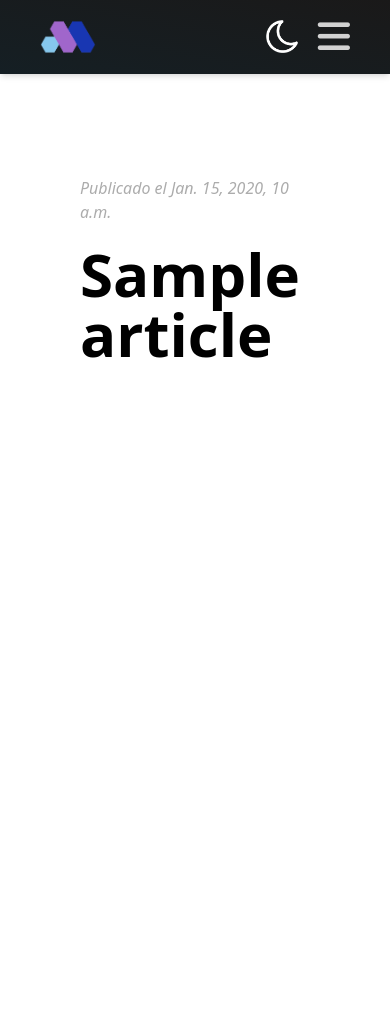
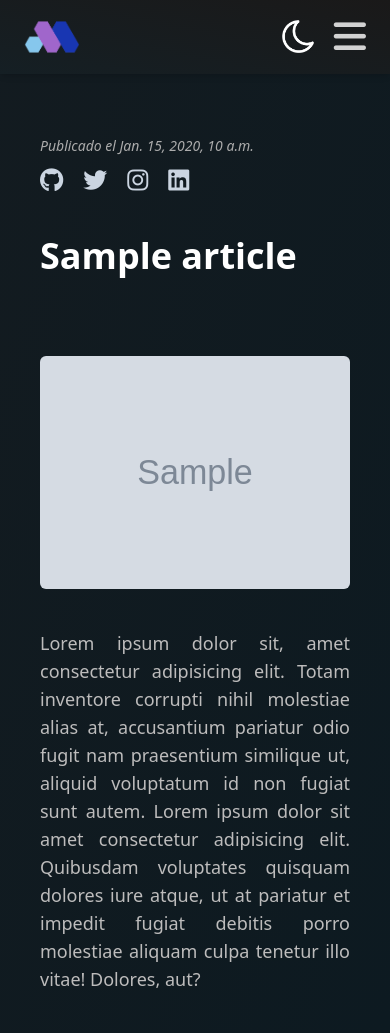
Before and after one commit to Hidrah12/Afterflow, a Django app: template apps/content/templates/public/articles/login-google-twitter-facebook.html in a window 390 px wide. Before the commit the page ends 358 px from the top, so only its background shows below. Run offline with Django 4.2, Linux system fonts and the light colour scheme; the template is opened without the code that fills it: most values are stand-ins (such as "Sample title", 1, 10 or a date in 2020); grey boxes marked "Sample" are stand-in pictures; some libraries are stand-ins or nearby versions.

Commit message:
style: se realizaron cambios al momento de leer un articulo

```diff
--- a/apps/content/templates/base.html
+++ b/apps/content/templates/base.html
@@ -11,14 +11,26 @@
 	{% block meta_options %}{% endblock %}
 	<title>{% block title %}{% endblock %}</title>
 </head>
-<body>
+<body class="dark:bg-gradient-to-br dark:from-[#131b20] dark:to-[#0d1a21]">
 	{% include 'components/navbar/navbar.html' %}
     {% include 'components/block.html' %}
     {% include 'components/side-panel/side-panel.html' %}
 
-	{% block content %}
+	<section class="mt-[6rem] px-28 blg:px-16 md:px-10 bsm:px-10 py-16 blg:py-10 flex flex-wrap">
+		<section class="w-[80%] lGG:w-[85%] m-auto blg:w-[95%] bsm:w-[100%]">
+			<div class="flex justify-between flex-wrap items-center">
+				<span class="italic text-[rgb(172,172,172)] bsm:text-sm">Publicado el {% block date %}{% endblock %}</span>
+				{% include 'components/side-panel/social-links.html' %}
+			</div>
+			<div>
+				<h1 class="text-6xl bsm:text-4xl font-bold font-['Open Sans'] mt-8 mb-20 dark:text-white leading-[4.2rem]">{% block title_article %}{% endblock %}</h1>
+				<img src="{% block image_url %}{% endblock %}" alt="Imagen principal del articulo" class="w-[100%] m-auto object-cover object-top rounded-md">
+			</div>
+			{% block content %}
 
-	{% endblock %}
+			{% endblock %}
+		</section>
+	</section>
 
 	<script src="{% static 'js/index.js' %}"></script>
     <script src="{% static 'js/darkMode.js' %}"></script>
--- a/apps/content/templates/public/articles/login-google-twitter-facebook.html
+++ b/apps/content/templates/public/articles/login-google-twitter-facebook.html
@@ -1,13 +1,10 @@
 {% extends 'base.html' %}
 {% block title %}{{article.title}}{% endblock %}
+{% block date %}{{article.publication_date}}{% endblock %}
+{% block title_article %}{{article.title}}{% endblock %}
+{% block image_url %}{{article.main_image.url}}{% endblock %}
 {% block content %}
-<section class="mt-[6rem] p-20">
-	<div>
-		<span class="italic text-[rgb(172,172,172)]">
-		Publicado el {{article.publication_date}}
-		</span>
-	</div>
-	<h1 class="text-6xl font-bold w-[70%] font-['Open Sans'] mt-5">{{article.title}}</h1>
-	<img src="" alt="">
-</section>
+<p class="mt-10 text-slate-500 dark:text-[rgb(189,188,188)] text-justify text-lg">Lorem ipsum dolor sit, amet consectetur adipisicing elit. Totam inventore corrupti nihil molestiae alias at, accusantium pariatur odio fugit nam praesentium similique ut, aliquid voluptatum id non fugiat sunt autem.
+	Lorem ipsum dolor sit amet consectetur adipisicing elit. Quibusdam voluptates quisquam dolores iure atque, ut at pariatur et impedit fugiat debitis porro molestiae aliquam culpa tenetur illo vitae! Dolores, aut?
+</p>
 {% endblock %}
--- a/apps/content/views.py
+++ b/apps/content/views.py
@@ -3,4 +3,5 @@ from apps.core.models import Article
 
 def item_details_view(request, slug):
     article = Article.objects.get(slug = slug)
-    return render(request, f'public/articles/{article.template_name}', {'article': article})
+    recommend = Article.objects.filter(category = article.category)
+    return render(request, f'public/articles/{article.template_name}', {'article': article,'recommend': recommend})
--- a/apps/core/templates/components/navbar/menu-options.html
+++ b/apps/core/templates/components/navbar/menu-options.html
@@ -1,26 +1,26 @@
 <ul class="flex items-center space-x-8 font-['Open Sans'] text-slate-600 dark:text-[#d2d2d2] blg:invisible blg:absolute">
-    <li class="relative cursor-pointer"><button onclick="showOptionsMenu('framework')" class="text-sm outline-none active:bg-[#f3f2f2] dark:active:bg-slate-600 p-2 rounded-md transition-colors dark:text-[#d2d2d2] xl:text-sm">Frameworks</button>
+    <li class="relative cursor-pointer"><button onclick="showOptionsMenu('framework')" class="text-sm outline-none active:bg-[#f3f2f2] dark:active:bg-slate-600 p-2 rounded-md transition-colors dark:text-[#d2d2d2] xl:text-sm">Frameworks <i class="fa-solid fa-angle-down"></i></button>
         <ul style="display: none;" id="framework" class="menu-option p-5 absolute overflow-hidden w-80 top-[3rem] left-[-4px] rounded-lg shadow-md bg-white dark:bg-gradient-to-tr dark:from-[#151f24] dark:to-[#1a1919] border-t-[2px] border-t-[#7c66fa]">
             {% for framework in frameworks %}
                 <li class="p-5 text-sm hover:rounded-lg font-medium hover:bg-[#c5e6eb3d] transition-all dark:hover:bg-slate-600"><a href="{{framework.get_absolute_url}}" class="text-[#575656] dark:text-[#d2d2d2]">{{framework.name}}</a></li>
             {% endfor %}
         </ul>
     </li>
-    <li class="relative cursor-pointer"><button onclick="showOptionsMenu('database')" class="text-sm outline-none active:bg-[#f3f2f2] dark:active:bg-slate-600 p-2 rounded-md transition-colors dark:text-[#d2d2d2] xl:text-sm">Databases</button>
+    <li class="relative cursor-pointer"><button onclick="showOptionsMenu('database')" class="text-sm outline-none active:bg-[#f3f2f2] dark:active:bg-slate-600 p-2 rounded-md transition-colors dark:text-[#d2d2d2] xl:text-sm">Databases <i class="fa-solid fa-angle-down"></i></button>
         <ul style="display: none;" id="database" class="menu-option p-5 absolute overflow-hidden w-80 top-[3rem] left-[-4px] rounded-md shadow-md bg-white dark:bg-gradient-to-tr dark:from-[#151f24] dark:to-[#1a1919] border-t-[2px] border-t-[#715FD4]">
             {% for database in databases %}
                 <li class="p-5 text-sm hover:rounded-lg font-medium hover:bg-[#c5e6eb3d] transition-all dark:hover:bg-slate-600"><a href="{{database.get_absolute_url}}" class="text-[#6c6b6b] dark:text-[#d2d2d2]">{{database.name}}</a></li>
             {% endfor %}
         </ul>
     </li>
-    <li class="relative cursor-pointer"><button onclick="showOptionsMenu('language')" class="text-sm outline-none active:bg-[#f3f2f2] dark:active:bg-slate-600 p-2 rounded-md transition-colors dark:text-[#d2d2d2] xl:text-sm">Languages</button>
+    <li class="relative cursor-pointer"><button onclick="showOptionsMenu('language')" class="text-sm outline-none active:bg-[#f3f2f2] dark:active:bg-slate-600 p-2 rounded-md transition-colors dark:text-[#d2d2d2] xl:text-sm">Languages <i class="fa-solid fa-angle-down"></i></button>
         <ul style="display: none;" id="language" class="menu-option p-5 absolute overflow-hidden w-80 top-[3rem] left-[-4px] rounded-md shadow-md bg-white dark:bg-gradient-to-tr dark:from-[#151f24] dark:to-[#1a1919] border-t-[2px] border-t-[#715FD4]">
             {% for language in languages %}
                 <li class="p-5 text-sm hover:rounded-lg font-medium hover:bg-[#c5e6eb3d] transition-all dark:hover:bg-slate-600"><a href="{{language.get_absolute_url}}" class="text-[#6c6b6b] dark:text-[#d2d2d2]">{{language.name}}</a></li>
             {% endfor %}
         </ul>
     </li>
-    <li class="relative cursor-pointer"><button onclick="showOptionsMenu('tutorial')" class="text-sm outline-none active:bg-[#f3f2f2] dark:active:bg-slate-600 p-2 rounded-md transition-colors dark:text-[#d2d2d2] xl:text-sm">Tutorials</i></button>
+    <li class="relative cursor-pointer"><button onclick="showOptionsMenu('tutorial')" class="text-sm outline-none active:bg-[#f3f2f2] dark:active:bg-slate-600 p-2 rounded-md transition-colors dark:text-[#d2d2d2] xl:text-sm">Tutorials <i class="fa-solid fa-angle-down"></i></button>
         <ul style="display: none;" id="tutorial" class="menu-option p-5 absolute overflow-hidden w-80 top-[3rem] left-[-4px] rounded-md shadow-md bg-white dark:bg-gradient-to-tr dark:from-[#151f24] dark:to-[#1a1919] border-t-[2px] border-t-[#715FD4]">
             {% for tutorial in tutorials %}
                 <li class="p-5 text-sm hover:rounded-lg font-medium hover:bg-[#c5e6eb3d] transition-all dark:hover:bg-slate-600"><a href="{{tutorial.get_absolute_url}}" class="text-[#6c6b6b] dark:text-[#d2d2d2]">{{tutorial.name}}</a></li>
--- a/apps/core/templates/components/navbar/navbar.html
+++ b/apps/core/templates/components/navbar/navbar.html
@@ -1,4 +1,4 @@
-<div class="flex items-center justify-between w-[100%] h-[4.6rem] bg-white dark:bg-gradient-to-tr dark:from-[#151f24] dark:to-[#1a1919] shadow-md fixed top-0 z-30 px-10">
+<div class="flex items-center justify-between w-[100%] h-[4.6rem] bg-white dark:bg-gradient-to-tr dark:from-[#151f24] dark:to-[#1a1919] shadow-md fixed top-0 z-30 px-10 xr:px-6">
     <div class="flex items-center space-x-10 bxl:space-x-5 lGG:space-x-3">
         {% include 'components/navbar/logo.html' %}
     </div>
--- a/apps/core/templates/components/side-panel/social-links.html
+++ b/apps/core/templates/components/side-panel/social-links.html
@@ -1,4 +1,4 @@
-<ul class="flex space-x-5 items-center justify-center my-5 text-2xl dark:text-slate-300">
+<ul class="flex space-x-5 items-center justify-center my-5 bsm:my-2 text-2xl dark:text-slate-300">
     <li><a href="#" title="Github"><i class="fa-brands fa-github"></i></a></li>
     <li><a href="#" title="Twitter"><i class="fa-brands fa-twitter"></i></a></li>
     <li><a href="#" title="Instagram"><i class="fa-brands fa-instagram"></i></a></li>
--- a/apps/core/templates/public/articles/main-articles.html
+++ b/apps/core/templates/public/articles/main-articles.html
@@ -2,7 +2,7 @@
     <div class="w-[55%] bxl:w-[75%] sm:w-[80%]" id="content-articles">
         {% for content in articles %}
             <article id="{{content.id}}" class="article last:mb-10 my-24 relative">
-                <h2 class="my-5 "><a href="{% url 'content:item-details' content.slug %}" class="title text-5xl sm:text-3xl font-bold font-['Roboto'] text-slate-800 my-5 hover:text-cyan-400 transition-colors dark:text-slate-50 dark:hover:text-cyan-400 xr:text-[1.3rem]" title="{{content.title}}">{{content.title}}</a></h2>
+                <h2 class="my-5 "><a href="{% url 'content:item-details' content.slug %}" class="title text-5xl sm:text-3xl font-bold font-['Roboto'] text-slate-900 my-5 hover:text-cyan-400 transition-colors dark:text-slate-50 dark:hover:text-cyan-400 xr:text-[1.3rem]" title="{{content.title}}">{{content.title}}</a></h2>
                 <span class="italic text-[rgb(172,172,172)]">Publicado el {{content.publication_date}} <a href="{{content.get_absolute_url}}" class="py-1 p-2 ml-2 rounded-sm text-xs font-normal bg-[#f3f1f1d4] text-slate-600 hover:bg-[#d8d8d8]">{{content.category}}</a></span>
                 <p class='paragraph text-xl sm:text-base leading-8 font-light my-5 font-["Roboto"] text-slate-600 dark:text-slate-300 whitespace-pre-wrap'>{{content.summary}}</p>
             </article>
--- a/static/dist/output.css
+++ b/static/dist/output.css
@@ -612,6 +612,10 @@ video {
   z-index: 30;
 }
 
+.m-auto {
+  margin: auto;
+}
+
 .my-4 {
   margin-top: 1rem;
   margin-bottom: 1rem;
@@ -647,6 +651,11 @@ video {
   margin-right: 0.5rem;
 }
 
+.my-20 {
+  margin-top: 5rem;
+  margin-bottom: 5rem;
+}
+
 .mt-\[4\.6rem\] {
   margin-top: 4.6rem;
 }
@@ -663,8 +672,20 @@ video {
   margin-top: 6rem;
 }
 
-.mt-5 {
-  margin-top: 1.25rem;
+.mb-10 {
+  margin-bottom: 2.5rem;
+}
+
+.mb-20 {
+  margin-bottom: 5rem;
+}
+
+.mt-6 {
+  margin-top: 1.5rem;
+}
+
+.mt-8 {
+  margin-top: 2rem;
 }
 
 .block {
@@ -679,6 +700,10 @@ video {
   display: flex;
 }
 
+.grid {
+  display: grid;
+}
+
 .hidden {
   display: none;
 }
@@ -707,14 +732,6 @@ video {
   height: 2.5rem;
 }
 
-.h-2 {
-  height: 0.5rem;
-}
-
-.h-4 {
-  height: 1rem;
-}
-
 .w-\[100\%\] {
   width: 100%;
 }
@@ -751,24 +768,41 @@ video {
   width: 55%;
 }
 
+.w-\[70\%\] {
+  width: 70%;
+}
+
 .w-7 {
   width: 1.75rem;
 }
 
-.w-\[70\%\] {
-  width: 70%;
-}
-
-.w-2 {
-  width: 0.5rem;
-}
-
-.w-4 {
-  width: 1rem;
+.w-\[65\%\] {
+  width: 65%;
+}
+
+.w-\[80\%\] {
+  width: 80%;
 }
 
 .cursor-pointer {
   cursor: pointer;
+}
+
+.columns-2 {
+  -moz-columns: 2;
+       columns: 2;
+}
+
+.grid-cols-2 {
+  grid-template-columns: repeat(2, minmax(0, 1fr));
+}
+
+.grid-cols-4 {
+  grid-template-columns: repeat(4, minmax(0, 1fr));
+}
+
+.flex-wrap {
+  flex-wrap: wrap;
 }
 
 .items-center {
@@ -863,14 +897,6 @@ video {
   border-radius: 0.5rem;
 }
 
-.rounded-\[50\%\] {
-  border-radius: 50%;
-}
-
-.rounded-\[100\%\] {
-  border-radius: 100%;
-}
-
 .border-x-2 {
   border-left-width: 2px;
   border-right-width: 2px;
@@ -938,11 +964,6 @@ video {
 .bg-cyan-800 {
   --tw-bg-opacity: 1;
   background-color: rgb(21 94 117 / var(--tw-bg-opacity));
-}
-
-.bg-cyan-600 {
-  --tw-bg-opacity: 1;
-  background-color: rgb(8 145 178 / var(--tw-bg-opacity));
 }
 
 .bg-gradient-to-br {
@@ -964,6 +985,16 @@ video {
   --tw-gradient-to: #f8f8f8;
 }
 
+.object-cover {
+  -o-object-fit: cover;
+     object-fit: cover;
+}
+
+.object-top {
+  -o-object-position: top;
+     object-position: top;
+}
+
 .p-10 {
   padding: 2.5rem;
 }
@@ -974,10 +1005,6 @@ video {
 
 .p-5 {
   padding: 1.25rem;
-}
-
-.p-20 {
-  padding: 5rem;
 }
 
 .px-5 {
@@ -1020,9 +1047,14 @@ video {
   padding-right: 1rem;
 }
 
-.px-2 {
-  padding-left: 0.5rem;
-  padding-right: 0.5rem;
+.px-28 {
+  padding-left: 7rem;
+  padding-right: 7rem;
+}
+
+.py-16 {
+  padding-top: 4rem;
+  padding-bottom: 4rem;
 }
 
 .pl-5 {
@@ -1045,12 +1077,12 @@ video {
   font-family: "Roboto";
 }
 
-.font-\[\'Calibriu\'\] {
-  font-family: 'Calibriu';
-}
-
 .font-\[\'Calibri\'\] {
   font-family: 'Calibri';
+}
+
+.font-\[\'Inter\'\] {
+  font-family: 'Inter';
 }
 
 .text-xl {
@@ -1095,16 +1127,16 @@ video {
   line-height: 1rem;
 }
 
+.text-6xl {
+  font-size: 3.75rem;
+  line-height: 1;
+}
+
 .text-base {
   font-size: 1rem;
   line-height: 1.5rem;
 }
 
-.text-6xl {
-  font-size: 3.75rem;
-  line-height: 1;
-}
-
 .font-semibold {
   font-weight: 600;
 }
@@ -1137,6 +1169,10 @@ video {
   line-height: 2rem;
 }
 
+.leading-\[4\.2rem\] {
+  line-height: 4.2rem;
+}
+
 .text-\[\#747272\] {
   --tw-text-opacity: 1;
   color: rgb(116 114 114 / var(--tw-text-opacity));
@@ -1210,6 +1246,21 @@ video {
 .text-cyan-400 {
   --tw-text-opacity: 1;
   color: rgb(34 211 238 / var(--tw-text-opacity));
+}
+
+.text-slate-300 {
+  --tw-text-opacity: 1;
+  color: rgb(203 213 225 / var(--tw-text-opacity));
+}
+
+.text-\[rgb\(189\2c 188\2c 188\)\] {
+  --tw-text-opacity: 1;
+  color: rgb(189 188 188 / var(--tw-text-opacity));
+}
+
+.text-slate-500 {
+  --tw-text-opacity: 1;
+  color: rgb(100 116 139 / var(--tw-text-opacity));
 }
 
 .shadow-xl {
@@ -1444,6 +1495,11 @@ video {
   color: rgb(248 250 252 / var(--tw-text-opacity));
 }
 
+.dark .dark\:text-\[rgb\(189\2c 188\2c 188\)\] {
+  --tw-text-opacity: 1;
+  color: rgb(189 188 188 / var(--tw-text-opacity));
+}
+
 .dark .dark\:outline-none {
   outline: 2px solid transparent;
   outline-offset: 2px;
@@ -1499,6 +1555,10 @@ video {
 }
 
 @media (max-width: 1040px) {
+  .lGG\:w-\[85\%\] {
+    width: 85%;
+  }
+
   .lGG\:space-x-3 > :not([hidden]) ~ :not([hidden]) {
     --tw-space-x-reverse: 0;
     margin-right: calc(0.75rem * var(--tw-space-x-reverse));
@@ -1534,6 +1594,24 @@ video {
     width: 2rem;
   }
 
+  .blg\:w-\[90\%\] {
+    width: 90%;
+  }
+
+  .blg\:w-\[95\%\] {
+    width: 95%;
+  }
+
+  .blg\:px-16 {
+    padding-left: 4rem;
+    padding-right: 4rem;
+  }
+
+  .blg\:py-10 {
+    padding-top: 2.5rem;
+    padding-bottom: 2.5rem;
+  }
+
   .blg\:text-\[2\.5rem\] {
     font-size: 2.5rem;
   }
@@ -1546,6 +1624,11 @@ video {
 
   .md\:w-\[20rem\] {
     width: 20rem;
+  }
+
+  .md\:px-10 {
+    padding-left: 2.5rem;
+    padding-right: 2.5rem;
   }
 }
 
@@ -1575,16 +1658,60 @@ video {
     margin-bottom: 2rem;
   }
 
+  .bsm\:my-2 {
+    margin-top: 0.5rem;
+    margin-bottom: 0.5rem;
+  }
+
   .bsm\:w-auto {
     width: auto;
   }
 
+  .bsm\:w-\[100\%\] {
+    width: 100%;
+  }
+
   .bsm\:p-6 {
     padding: 1.5rem;
   }
 
+  .bsm\:px-10 {
+    padding-left: 2.5rem;
+    padding-right: 2.5rem;
+  }
+
+  .bsm\:px-6 {
+    padding-left: 1.5rem;
+    padding-right: 1.5rem;
+  }
+
   .bsm\:text-\[2\.3rem\] {
     font-size: 2.3rem;
+  }
+
+  .bsm\:text-sm {
+    font-size: 0.875rem;
+    line-height: 1.25rem;
+  }
+
+  .bsm\:text-4xl {
+    font-size: 2.25rem;
+    line-height: 2.5rem;
+  }
+
+  .bsm\:text-5xl {
+    font-size: 3rem;
+    line-height: 1;
+  }
+
+  .bsm\:text-3xl {
+    font-size: 1.875rem;
+    line-height: 2.25rem;
+  }
+
+  .bsm\:text-2xl {
+    font-size: 1.5rem;
+    line-height: 2rem;
   }
 }
 
@@ -1597,6 +1724,11 @@ video {
     position: absolute;
   }
 
+  .xr\:px-6 {
+    padding-left: 1.5rem;
+    padding-right: 1.5rem;
+  }
+
   .xr\:text-\[1\.3rem\] {
     font-size: 1.3rem;
   }
```
